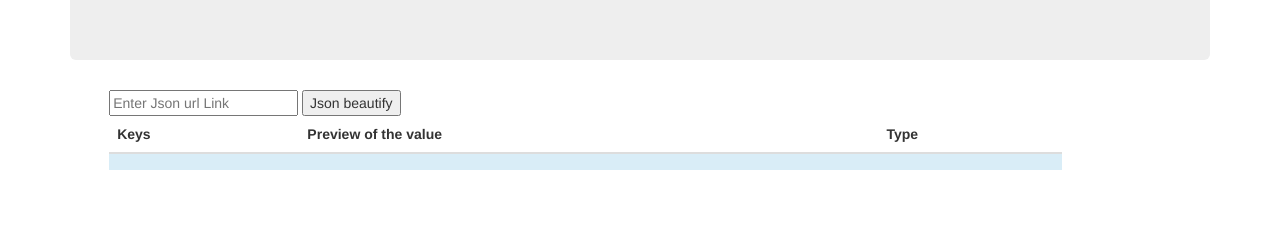
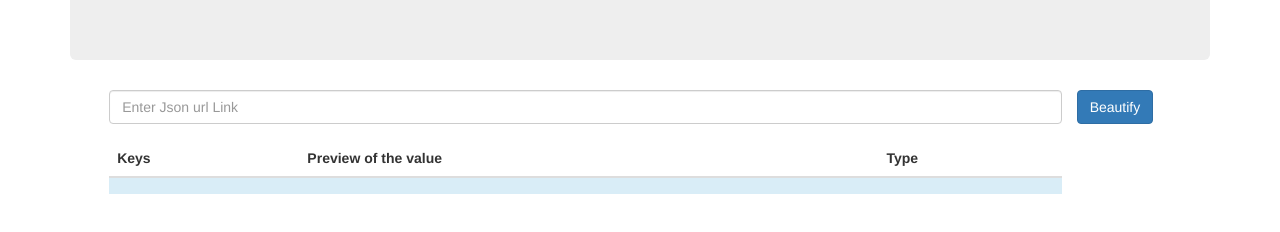
Before and after one commit to 911neo/json, a website: page index.html in a window 1280 px wide. Shown: the part 144-376 px from the top of the page. Drawn offline with nearby package versions, Linux system fonts and the light colour scheme.

Commit message:
button
button

```diff
--- a/index.html
+++ b/index.html
@@ -23,12 +23,14 @@
   <div class="row">
   <div class="col-sm-1"></div>
   <div class="col-sm-9">
-    <input type="text" placeholder="Enter Json url Link "value="">
-    <button>Json beautify</button>
+  <input type="text" placeholder="Enter Json url Link" class="form-control" id="link">
 
   </div>
+  <div class="form-group">
+		<button type="submit" class="btn btn-primary">Beautify</button>
+	</div>
   <div class="col-sm-2"></div>
-</div>
+  </div>
   <div class="row">
 
   <div class="col-sm-1">
```
